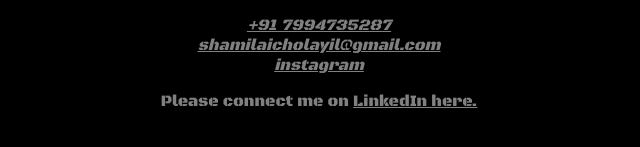
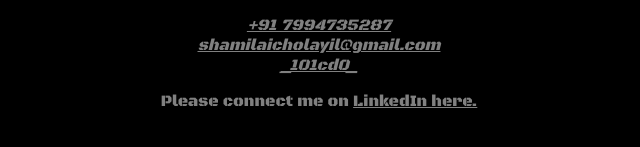
Before and after one commit to shamilalicholayil/ShamilAliCholayil.github.io, a plain HTML site: page index.html in a window 1280 px wide. Shown: the part 573-720 px from the top of the page, 321-961 px from the left. Drawn offline with Linux system fonts and the light colour scheme; a web font is replaced by a local one.

Commit message:
index.html

```diff
--- a/index.html
+++ b/index.html
@@ -24,7 +24,7 @@
             <br>
             <a href="mailto:shamilaicholayil@gmail.com">shamilaicholayil@gmail.com</a>
             <br>
-            <a href="https://www.instagram.com/_101cd0_/">instagram</a>
+            <a href="https://www.instagram.com/_101cd0_/" target="_blank">_101cd0_</a>
         </address>
         <p>Please connect me on <a href="https://www.linkedin.com/in/shamil-ali-cholayil-3690513a9/" target="_blank">LinkedIn here.</a></p>
     </body>
```
